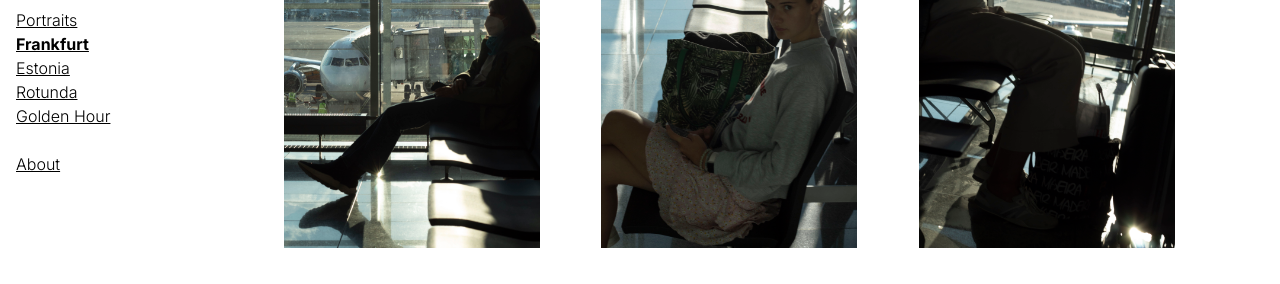
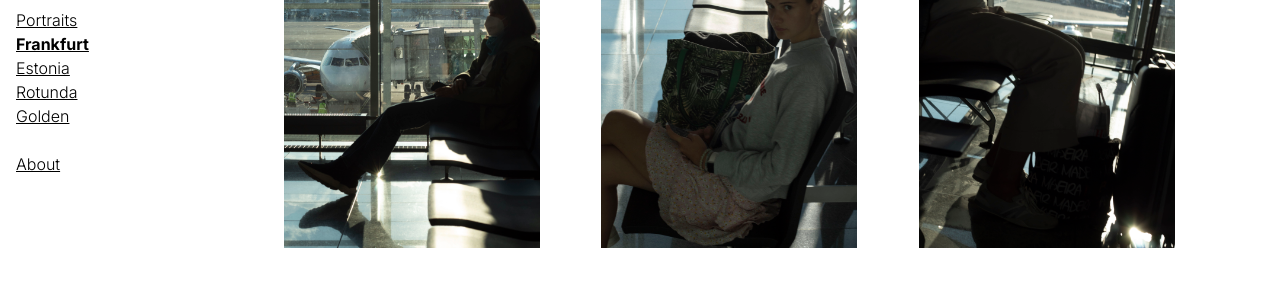
Before and after one commit to mitchellhillman/photoportfolio, a Jekyll site: the page built from galleries/frankfurt.html, in a window 1280 px wide. Shown: the part 168-452 px from the top of the page. Built offline with Jekyll 4.4.1, drawn with Linux system fonts in a browser that asks for light colours.

Commit message:
change gallery name

```diff
--- a/_data/nav-galleries.yml
+++ b/_data/nav-galleries.yml
@@ -6,5 +6,5 @@
   url: /ee.html
 - title: Rotunda
   url: /uva.html
-- title: Golden Hour
+- title: Golden
   url: /golden.html
```
